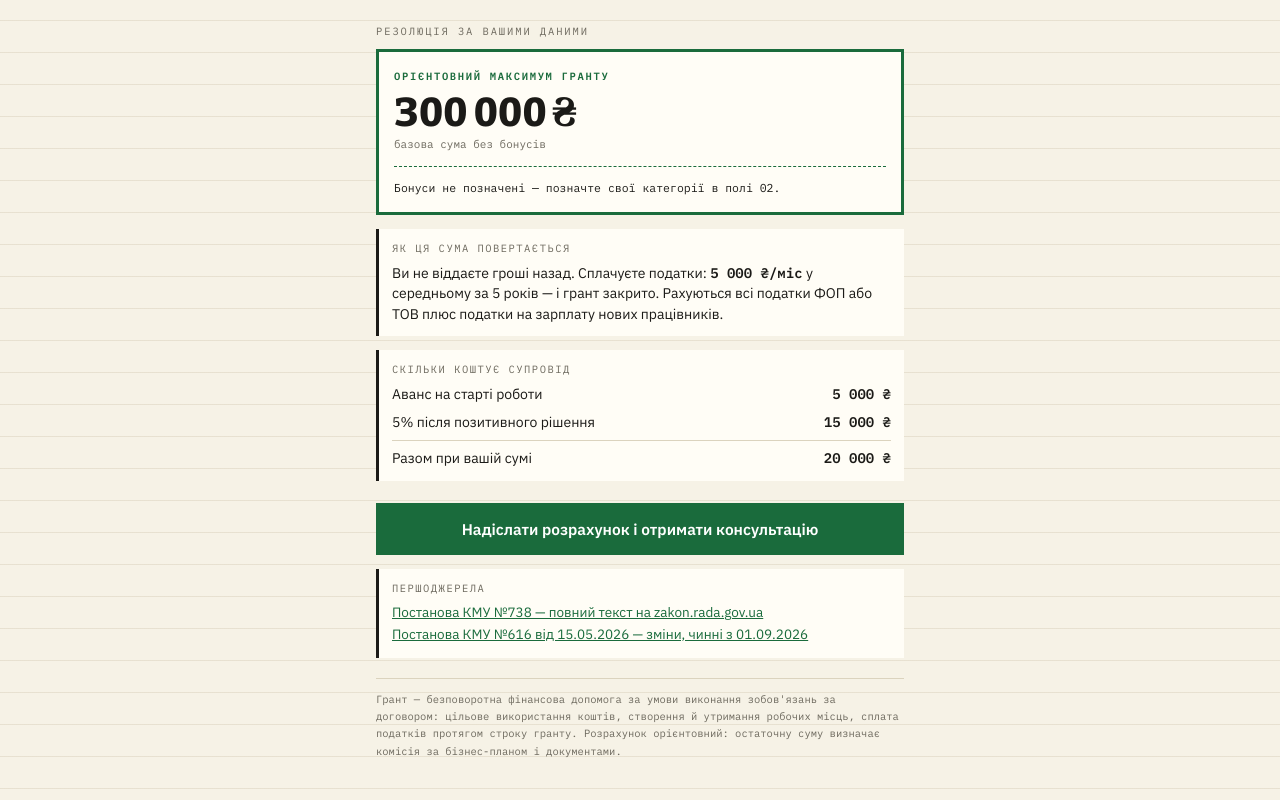
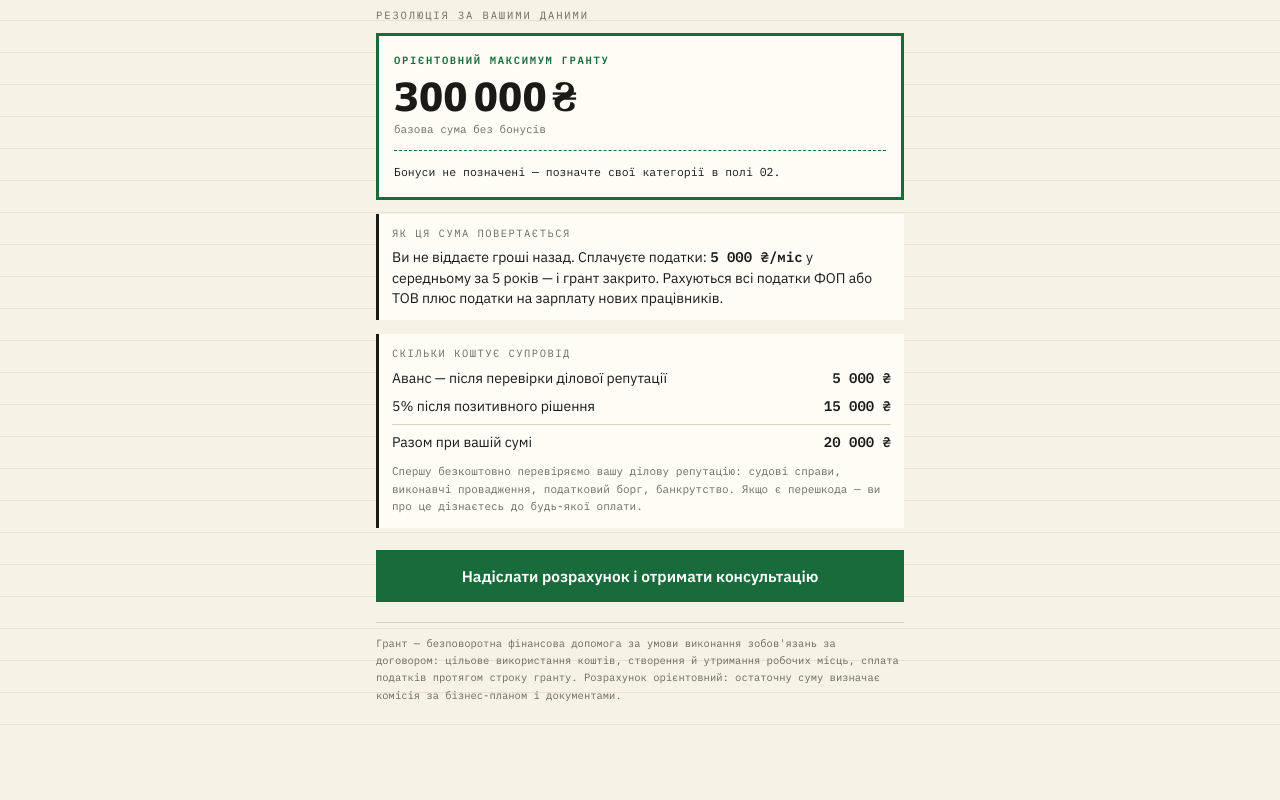
Before and after one commit to DmytroKonsult/grant-app, a plain HTML site: page index.html in a window 1280 px wide. Shown: the part 1132-1932 px from the top of the page. After the commit the page ends 1876 px from the top, so only its background shows below. Drawn offline with nearby package versions, Linux system fonts and the light colour scheme.

Commit message:
mini app v1

```diff
--- a/index.html
+++ b/index.html
@@ -55,10 +55,6 @@ h1{
 h1 .hl{
   background:linear-gradient(to top,var(--marker) 0,var(--marker) 42%,transparent 42%);
   padding:0 2px;
-}
-.doc-meta{
-  font-family:var(--mono);font-size:10.5px;color:var(--pencil);
-  letter-spacing:.06em;text-transform:uppercase;
 }
 .blank-sub{
   font-family:var(--mono);font-size:11px;color:var(--pencil);
@@ -275,7 +271,6 @@ h1 .hl{
 <div class="blank-head">
   <div class="brand">Грант під ключ</div>
   <h1>Ваш максимум <span class="hl">за програмою гранту</span></h1>
-  <div class="doc-meta">Постанова КМУ №738 · ред. №616 · чинна з 01.09.2026</div>
 </div>
 <div class="blank-sub">Заповніть три поля — розрахунок нижче оновлюється одразу</div>
 
@@ -345,21 +340,16 @@ h1 .hl{
   <div class="strip">
     <div class="strip-h">Скільки коштує супровід</div>
     <div class="price-rows">
-      <div class="price-row"><span>Аванс на старті роботи</span><span>5 000 ₴</span></div>
+      <div class="price-row"><span>Аванс — після перевірки ділової репутації</span><span>5 000 ₴</span></div>
       <div class="price-row"><span>5% після позитивного рішення</span><span id="feePct">15 000 ₴</span></div>
       <div class="price-row total"><span>Разом при вашій сумі</span><span id="feeTotal">20 000 ₴</span></div>
     </div>
+    <p style="margin-top:10px;font-family:var(--mono);font-size:11px;line-height:1.6;color:var(--pencil)">
+      Спершу безкоштовно перевіряємо вашу ділову репутацію: судові справи, виконавчі провадження, податковий борг, банкрутство. Якщо є перешкода — ви про це дізнаєтесь до будь-якої оплати.
+    </p>
   </div>
 
   <button class="cta" id="cta">Надіслати розрахунок і отримати консультацію</button>
-
-  <div class="strip">
-    <div class="strip-h">Першоджерела</div>
-    <p style="font-size:13.5px;line-height:1.6">
-      <a href="https://zakon.rada.gov.ua/laws/show/738-2022-%D0%BF" target="_blank" rel="noopener" style="color:var(--seal)">Постанова КМУ №738 — повний текст на zakon.rada.gov.ua</a><br>
-      <a href="https://docs.dtkt.ua/doc/616-2026-%D0%BF" target="_blank" rel="noopener" style="color:var(--seal)">Постанова КМУ №616 від 15.05.2026 — зміни, чинні з 01.09.2026</a>
-    </p>
-  </div>
 
   <div class="fine">
     Грант — безповоротна фінансова допомога за умови виконання зобов'язань за договором: цільове використання коштів, створення й утримання робочих місць, сплата податків протягом строку гранту. Розрахунок орієнтовний: остаточну суму визначає комісія за бізнес-планом і документами.
```
